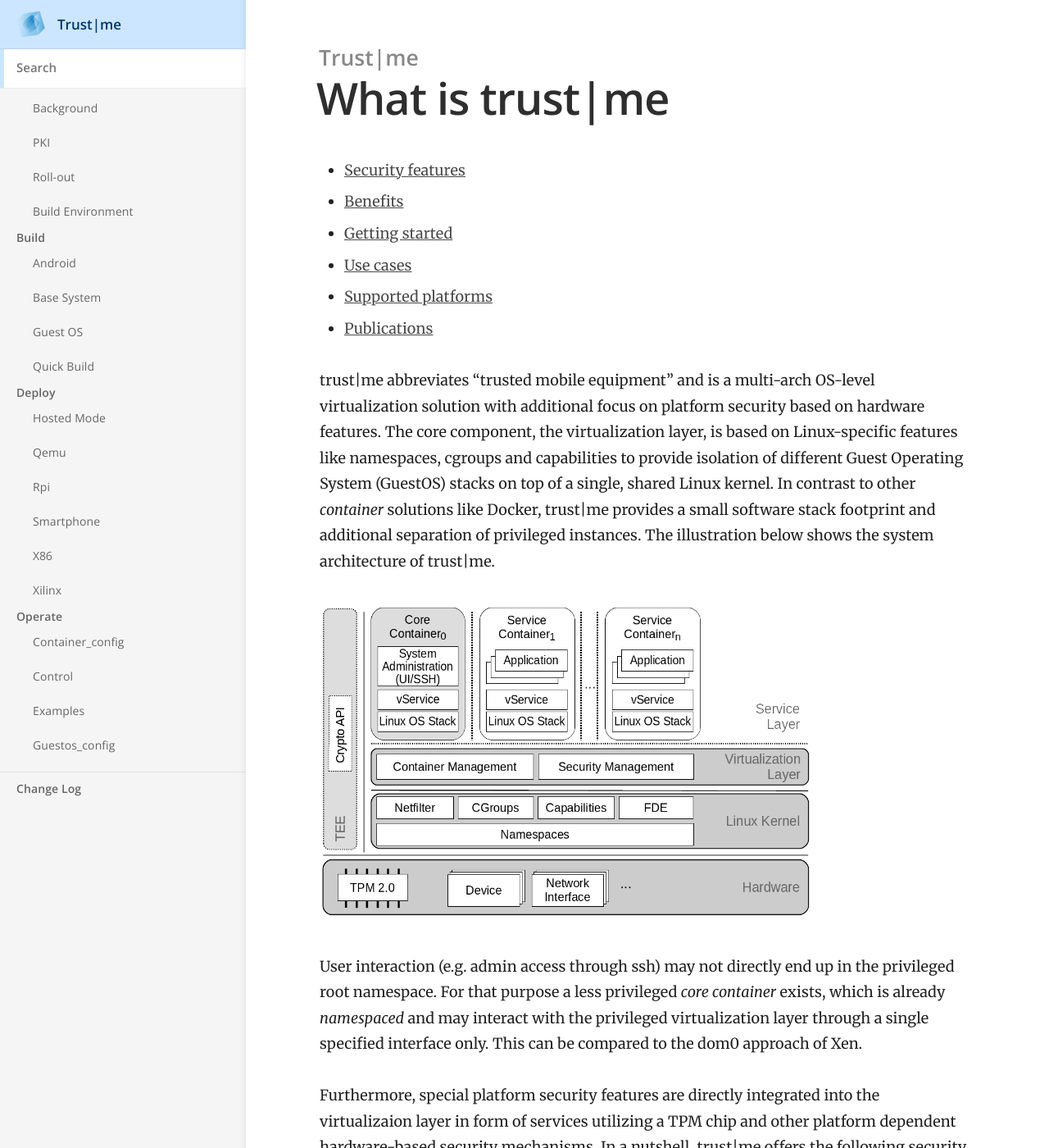
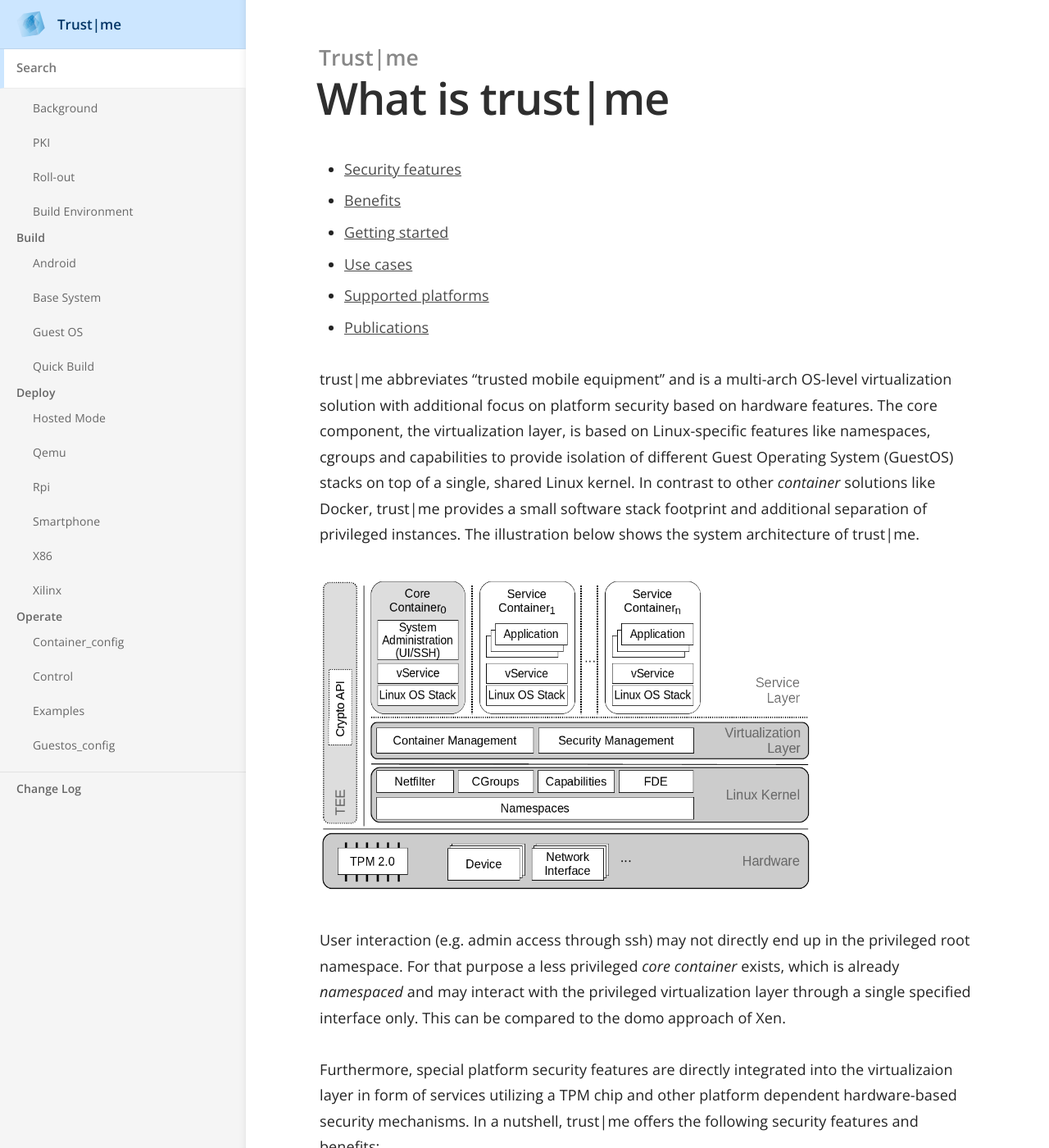
Before and after one commit to trustm3/trustm3.github.io, a Jekyll site: the page built from index.md, in a window 1280 px wide and 1400 px high. Shown: the whole window at 82% size. Built offline with Jekyll 4.4.1, drawn with Linux system fonts in a browser that asks for light colours.

Commit message:
Change body font to Open-sans

```diff
--- a/_sass/_typography.scss
+++ b/_sass/_typography.scss
@@ -8,7 +8,7 @@ html {
 body {
 	height: 100%;
 	max-height: 100%;
-	font-family: "Merriweather", serif;
+	font-family: "Open Sans", sans-serif;
 	letter-spacing: 0.01rem;
 	font-size: 1.8em;
 	line-height: 1.75em;
```
